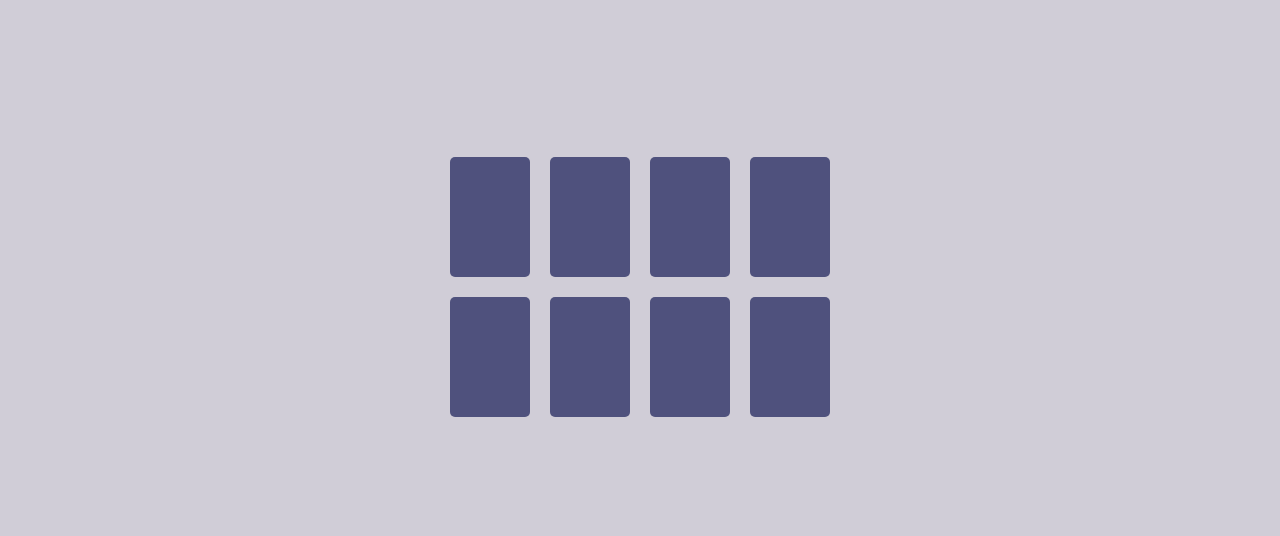
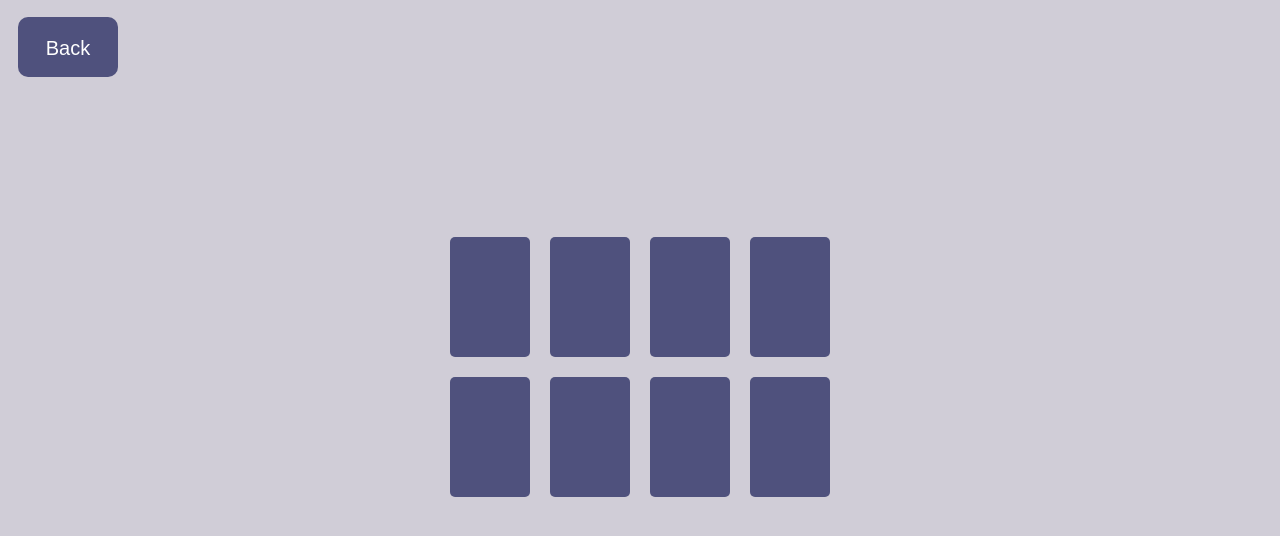
Before and after one commit to BGergo03/memory-game, a website built with webpack: page index.html in a window 1280 px wide. Both pictures are taken after a click on the button "Easy". Shown: the part 144-680 px from the top of the page. Built offline with nearby package versions, Linux system fonts and the light colour scheme.

Commit message:
Add Back button also refactor some code

```diff
--- a/index.html
+++ b/index.html
@@ -9,5 +9,6 @@
   </head>
   <body>
     <h1 class="title">Memory Game</h1>
+    <button class="back-button">Back</button>
   </body>
 </html>
--- a/src/Game.ts
+++ b/src/Game.ts
@@ -43,37 +43,61 @@ export class Game {
   }
 
   #initializeTable(): void {
-    let potentialcardsArray: string[] = [];
+    const potentialCardsArray: string[] = this.#choosePotentialCards();
+
+    const table: HTMLElement = document.createElement('div');
+    table.className = 'table';
+
+    this.#createRows(potentialCardsArray, table);
+
+    document.body.appendChild(table);
+  }
+
+  #createRows(potentialCardsArray: string[], table: HTMLElement): void {
+    for (let rowIndex = 0; rowIndex < this.#columnLength; rowIndex++) {
+      this.#cards[rowIndex] = [];
+
+      const row = document.createElement('div');
+      row.className = 'row';
+
+      this.#createCardsForRow(potentialCardsArray, rowIndex, row);
+      table.appendChild(row);
+    }
+  }
+
+  #createCardsForRow(
+    potentialCardsArray: string[],
+    rowIndex: number,
+    row: HTMLElement
+  ): void {
+    for (let columnIndex = 0; columnIndex < this.#rowLength; columnIndex++) {
+      const randomCard = this.#chooseRandomCard(potentialCardsArray);
+      this.#cards[rowIndex][columnIndex] = randomCard;
+      const card = document.createElement('button');
+      card.className = 'card';
+      card.id = `${rowIndex}-${columnIndex}`;
+      card.setAttribute('revealed', 'false');
+      card.onclick = () => {
+        this.#revealCard(rowIndex, columnIndex);
+      };
+      row.appendChild(card);
+    }
+  }
+
+  #chooseRandomCard(potentialCardsArray: string[]): string {
+    const index = Math.floor(Math.random() * potentialCardsArray.length);
+    const randomCard = potentialCardsArray[index];
+    potentialCardsArray.splice(index, 1);
+    return randomCard;
+  }
+
+  #choosePotentialCards(): string[] {
+    const potentialcardsArray: string[] = [];
     for (let i = 0; i < (this.#rowLength * this.#columnLength) / 2; i++) {
       potentialcardsArray.push(potentialCards[i]);
       potentialcardsArray.push(potentialCards[i]);
     }
-
-    const table: HTMLElement = document.createElement('div');
-    table.className = 'table';
-
-    for (let i = 0; i < this.#rowLength; i++) {
-      this.#cards[i] = [];
-      const row: HTMLElement = document.createElement('div');
-      row.className = 'row';
-      for (let j = 0; j < this.#columnLength; j++) {
-        const randomIndex = Math.floor(
-          Math.random() * potentialcardsArray.length
-        );
-        this.#cards[i][j] = potentialcardsArray[randomIndex];
-        potentialcardsArray.splice(randomIndex, 1);
-        const card: HTMLElement = document.createElement('button');
-        card.className = 'card';
-        card.id = `${i}-${j}`;
-        card.setAttribute('revealed', 'false');
-        card.onclick = () => {
-          this.revealCard(i, j);
-        };
-        row.appendChild(card);
-      }
-      table.appendChild(row);
-    }
-    document.body.appendChild(table);
+    return potentialcardsArray;
   }
 
   #checkWin(): boolean {
@@ -87,7 +111,7 @@ export class Game {
     return card1 !== card2 && card1.innerText === card2.innerText;
   }
 
-  public revealCard(row: number, column: number): void {
+  #revealCard(row: number, column: number): void {
     const cardToReveal: HTMLElement | null = document.getElementById(
       `${row}-${column}`
     );
--- a/src/index.ts
+++ b/src/index.ts
@@ -12,13 +12,22 @@ function createMenuButton(
   button.onclick = () => {
     new Game(rows, columns);
     document.body.removeChild(menu);
+    const backButton = document.querySelector('.back-button');
+    backButton?.removeAttribute('style');
   };
   menu.appendChild(button);
 }
 
 const menu: HTMLElement = document.createElement('div');
 menu.className = 'menu';
-createMenuButton('Easy', 2, 4, menu);
-createMenuButton('Medium', 3, 4, menu);
-createMenuButton('Hard', 4, 5, menu);
+createMenuButton('Easy', 4, 2, menu);
+createMenuButton('Medium', 4, 3, menu);
+createMenuButton('Hard', 5, 4, menu);
 document.body.appendChild(menu);
+const backButton = document.querySelector('.back-button');
+backButton?.setAttribute('style', 'display: none;');
+backButton?.addEventListener('click', () => {
+  document.body.removeChild(document.querySelector('.table')!);
+  document.body.appendChild(menu);
+  backButton.setAttribute('style', 'display: none;');
+});
--- a/style.css
+++ b/style.css
@@ -11,7 +11,7 @@ body {
 }
 
 .menu-button {
-  width: 200px;
+  width: 400px;
   height: 100px;
   background-color: #4f517d;
   color: #fff;
@@ -25,6 +25,26 @@ body {
   margin: 10px;
   transition: background-color 0.1s ease;
   transition: transform 0.1s ease;
+}
+
+.back-button {
+  width: 100px;
+  height: 60px;
+  background-color: #4f517d;
+  color: #fff;
+  font-size: 20px;
+  border: none;
+  cursor: pointer;
+  padding: 20px 20px;
+  border-radius: 10px;
+  cursor: pointer;
+  margin: 10px;
+  transition: background-color 0.1s ease;
+  transition: transform 0.1s ease;
+}
+.back-button:hover {
+  background-color: #7a7ca2;
+  transform: scale(1.05);
 }
 
 .menu-button:hover {
@@ -68,7 +88,6 @@ body {
   cursor: pointer;
   margin: 10px;
   border: none;
-  /* transition: background-color 0.1s ease; */
   transition: transform 0.1s ease;
 }
 
@@ -81,7 +100,3 @@ body {
   background-color: #7a7ca2;
   transform: scale(1.05);
 }
-
-/* button[found='true'] {
-  display: none;
-} */
```
